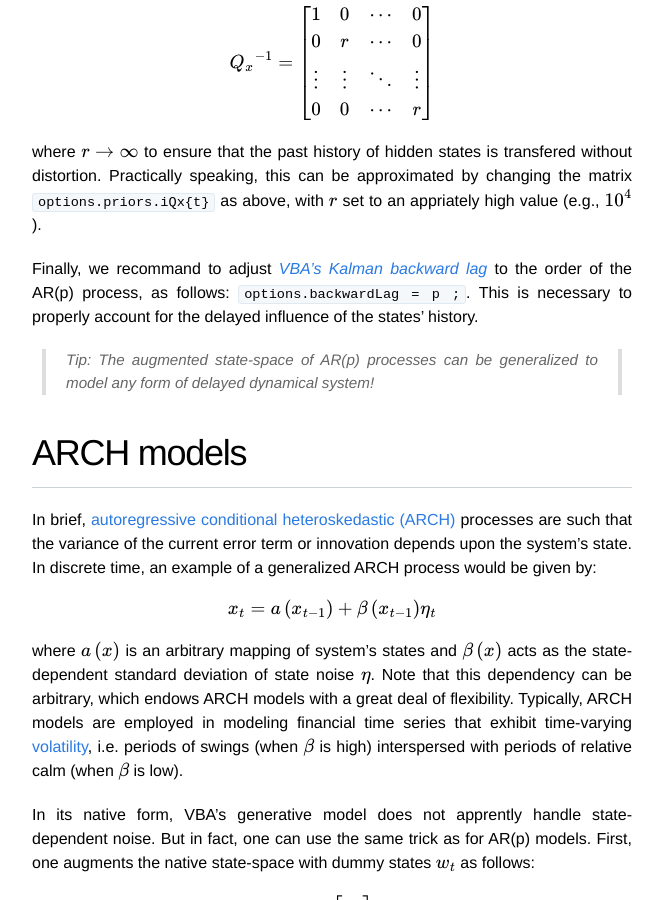
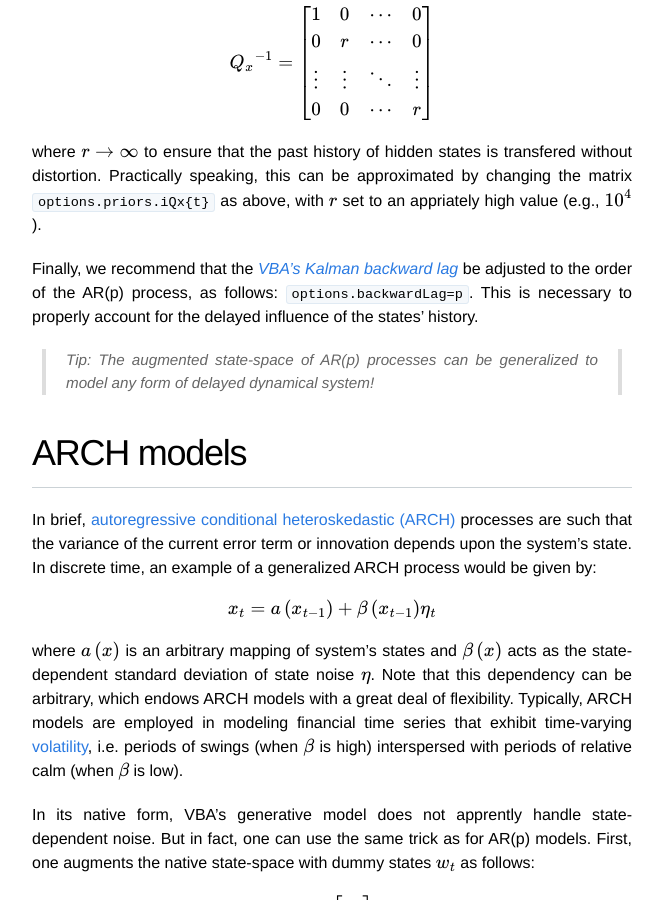
Before and after one commit to MBB-team/VBA-toolbox, a Jekyll site: the page built from _wiki/generativeModels.md, in a window 1280 px wide and 900 px high, scrolled down 3017 px. Shown: the whole window, without its empty margins (308-971 px from the left). Built offline with Jekyll 4.4.1, drawn with Linux system fonts in a browser that asks for light colours; nearby versions of some CDN libraries; formulas are drawn with MathJax 3; some of the changed text lies outside the part shown.

Commit message:
Update generativeModels.md

```diff
--- a/_wiki/generativeModels.md
+++ b/_wiki/generativeModels.md
@@ -65,7 +65,7 @@
 
 where $$r \rightarrow \infty $$ to ensure that the past history of hidden states is transfered without distortion. Practically speaking, this can be approximated by changing the matrix `options.priors.iQx{t}` as above, with $$r$$ set to an appriately high value (e.g., $$10^4$$).
 
-Finally, we recommand to adjust *[VBA's Kalman backward lag]({{ site.baseurl }}/wiki/Controlling-the-inversion-using-VBA-options/#controlling-the-lagged-kalman-forward-pass)* to the order of the AR(p) process, as follows: `options.backwardLag = p ;`. This is necessary to properly account for the delayed influence of the states' history.
+Finally, we recommend that the *[VBA's Kalman backward lag]({{ site.baseurl }}/wiki/Controlling-the-inversion-using-VBA-options/#controlling-the-lagged-kalman-forward-pass)* be adjusted to the order of the AR(p) process, as follows: `options.backwardLag=p`. This is necessary to properly account for the delayed influence of the states' history.
 
 > Tip: The augmented state-space of AR(p) processes can be generalized to model any form of delayed dynamical system!
 
@@ -107,6 +107,8 @@
 $$ g(z_t) = {L_1}^T z_t = x_t$$
 
 with a measure measurement noise precision $$\sigma \rightarrow \infty$$ (in practice, $$10^4$$ or so).
+
+Note that, as for AR(p) processes, we recommend that the *[VBA's Kalman backward lag]({{ site.baseurl }}/wiki/Controlling-the-inversion-using-VBA-options/#controlling-the-lagged-kalman-forward-pass)* be increased as much as possible (at least `options.backwarLag=2`, but preferably more...).
 
 > The computational cost incurred when emulating ARCH models using homoscedastic state-space models is twofold: (i) an increase in the dimensionality of the system, and (ii) some form of nonlinearity in the evolution function. In fact, this intuition generalizes to any form of heteroscedasticity.
 
```
